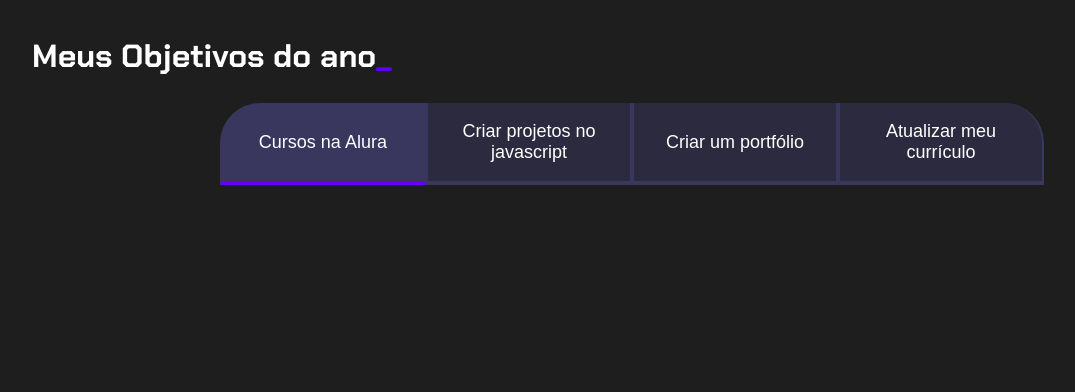
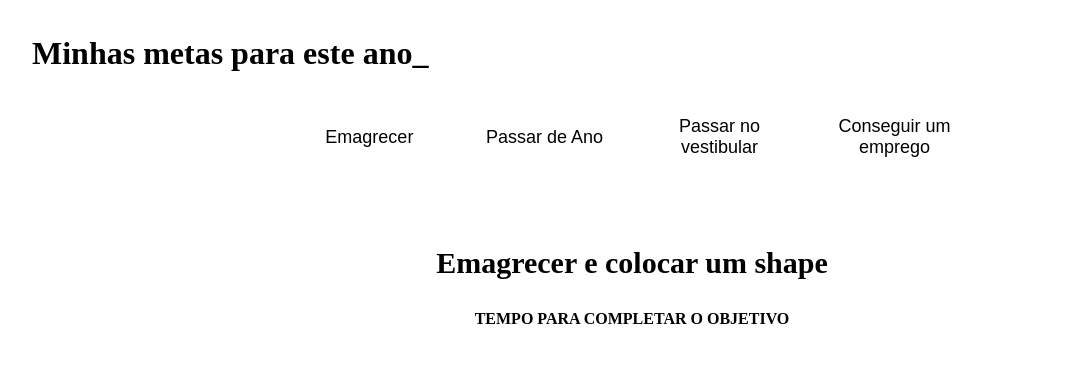
Before and after one commit to brunogrossi4/metas-2024, a plain HTML site: page metas.html in a window 1280 px wide. Shown: the whole page, without its empty margins (8-1083 px from the left). Drawn offline with Linux system fonts and the light colour scheme.

Commit message:
ggkgghhjh

```diff
--- a/metas.html
+++ b/metas.html
@@ -1,20 +1,52 @@
 <!DOCTYPE html>
 <html lang="pt-br">
+
 <head>
     <meta charset="UTF-8">
     <meta name="viewport" content="width=device-width, initial-scale=1.0">
     <title>Metas 2024</title>
     <link rel="stylesheet" href="style-metas.css">
 </head>
+
 <body>
     <section class="conteudo-principal">
-   <h2 class="titulo-principal">Meus Objetivos do ano<span>_</span></h2>
+        <h2 class="titulo-principal">Minhas metas para este ano<span>_</span></h2>
+        <div class="conteudo">
                 <div class="botoes">
-     <button class="botao ativo">Cursos na Alura</button>
-     <button class="botao">Criar projetos no javascript</button>
-     <button class="botao">Criar um portfólio</button>
-     <button class="botao">Atualizar meu currículo</button>
+                    <button class="botao ativo">Emagrecer</button>
+                    <button class="botao ">Passar de Ano</button>
+                    <button class="botao ">Passar no vestibular</button>
+                    <button class="botao ">Conseguir um emprego</button>
+                </div>
+
+
+        <div class="abas-textos">
+
+            <div class="aba-conteudo ativo">
+                <h3 class="aba-conteudo-titulo-principal">Emagrecer e colocar um shape</h3>
+                <h4 class="aba-conteudo-titulo-secundario">Tempo para completar o objetivo</h4>
+                <div class="contador"></div>
+            </div>
+            <div class="aba-conteudo">
+                <h3 class="aba-conteudo-titulo-principal">Concluir o ensino médio</h3>
+                <h4 class="aba-conteudo-titulo-secundario">Tempo para completar o objetivo</h4>
+                <div class="contador"></div>
+            </div>
+            <div class="aba-conteudo">
+                <h3 class="aba-conteudo-titulo-principal">Passar vestibular</h3>
+                <h4 class="aba-conteudo-titulo-secundario">Tempo para completar o objetivo</h4>
+                <div class="contador"></div>
+            </div>
+            <div class="aba-conteudo">
+                <h3 class="aba-conteudo-titulo-principal">Conseguir Trabalho</h3>
+                <h4 class="aba-conteudo-titulo-secundario">Tempo para completar o objetivo</h4>
+                <div class="contador"></div>
+            </div>
+        </div>
     </div>
 </section>
+
+    <script src="main.js"></script>
 </body>
+
 </html>
--- a/style-metas.css
+++ b/style-metas.css
@@ -1,18 +1,18 @@
-@import url('https://fonts.googleapis.com/css2?family=Chakra+Petch:ital,wght@0,300;0,400;0,500;0,600;0,700;1,300;1,400;1,500;1,600;1,700&display=swap');
-
-:root {
+root {
     --cor-de-fundo: #1E1E1E;
-    --roxo: #6200ff;
+    --verde: #6FFF57;
     --branco: #FFFFFF;
     --botao-ativo: #3A375E;
     --botao-inativo: #3a375e80;
     --texto-fundo: #3a375e4d;
 }
-    body{
+
+body {
     background-color: var(--cor-de-fundo);
     color: var(--branco);
-    font-family: 'Chakra Petch', sans-serif;
+
 }
+
 .conteudo-principal {
     display: flex;
     flex-direction: column;
@@ -22,15 +22,18 @@
     width: 100%;
     margin: 0 auto;
 }
+
 .titulo-principal {
     text-align: left;
     width: 100%;
     font-size: 32px;
 
 }
+
 .titulo-principal span {
-    color: var(--roxo);
+    color: var(--verde);
 }
+
 .botao {
     font-family: "Crakra Petch", sans-serif;
     background-color: var(--botao-inativo);
@@ -41,36 +44,68 @@
     font-size: 18px;
     align-items: center;
     width: 100%;
+
     border-bottom: 4px solid var(--botao-ativo);
     border-left: 2px solid var(--botao-ativo);
     border-right: 2px solid var(--botao-ativo);
     border-top: none;
 }
+
 .botoes {
     display: block;
 }
-    /*Aula 03*/
 
-    .ativo{
+.botao.ativo {
     background-color: var(--botao-ativo);
-    border-bottom: 4px solid var(--roxo);
+    border-bottom: 4px solid var(--verde);
+}
+
+
+@media screen and (min-width: 768px) {
+    .botoes {
+        display: flex;
+    }
+
+    .botao:first-child {
+        border-radius: 40px 40px 0 0;
+    }
 }
 
 @media screen and (min-width: 768px) {
     .botoes {
         display: flex;
     }
-    .botao:first-child {
-    border-radius: 40px 40px 0 0;
-    }
-    @media screen and (min-width: 768px) {
-    .botoes {
-    display: flex;
-    }
+
     .botao:first-child {
         border-radius: 40px 0 0 0;
     }
+
     .botao:last-child {
         border-radius: 0 40px 0 0;
     }
 }
+
+.abas-textos {
+    background-color: var(--texto-fundo);
+    padding: 40px;
+    border-radius: 0 0 40px 40px;
+}
+
+.aba-conteudo.ativo {
+    display: block;
+}
+
+.aba-conteudo {
+    display: none;
+}
+
+.aba-conteudo-titulo-principal{
+    font-size: 30px;
+    text-align: center;
+}
+
+.aba-conteudo-titulo-secundario{
+    text-align: center;
+    color: var(--verde);
+    text-transform: uppercase;
+}
```
Lines whose indentation alone changed are shown as unchanged.
